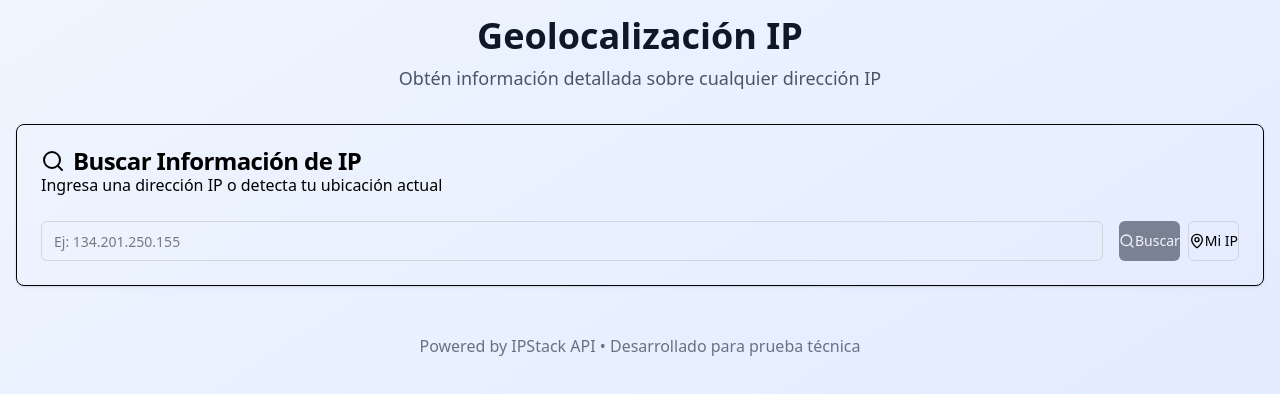
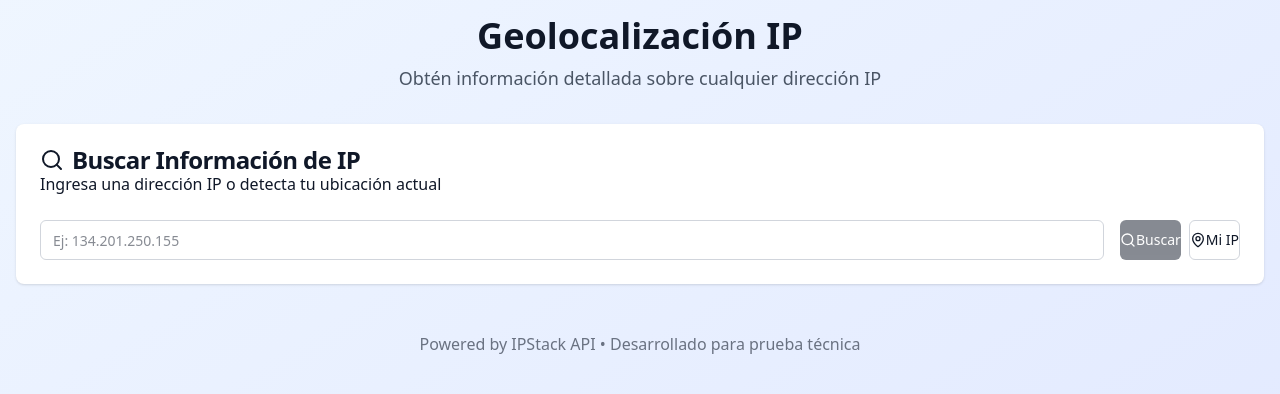
Before and after one commit to JYPPZ/Front-con-api-publica, a React (Vite) app: page / in a window 1280 px wide. Shown: the top 394 px of the page. Built offline with nearby package versions, Linux system fonts and the light colour scheme; no server answers.

Commit message:
Update Card component styling to use a white background and gray text for improved visual clarity and consistency.

```diff
--- a/src/components/ui/card.tsx
+++ b/src/components/ui/card.tsx
@@ -7,7 +7,7 @@ const Card = React.forwardRef<HTMLDivElement, React.HTMLAttributes<HTMLDivElemen
   ({ className, ...props }, ref) => (
     <div
       ref={ref}
-      className={cn("rounded-lg border bg-card text-card-foreground shadow-sm", className)}
+      className={cn("rounded-lg bg-white text-gray-900 shadow-sm", className)}
       {...props}
     />
   )
```
